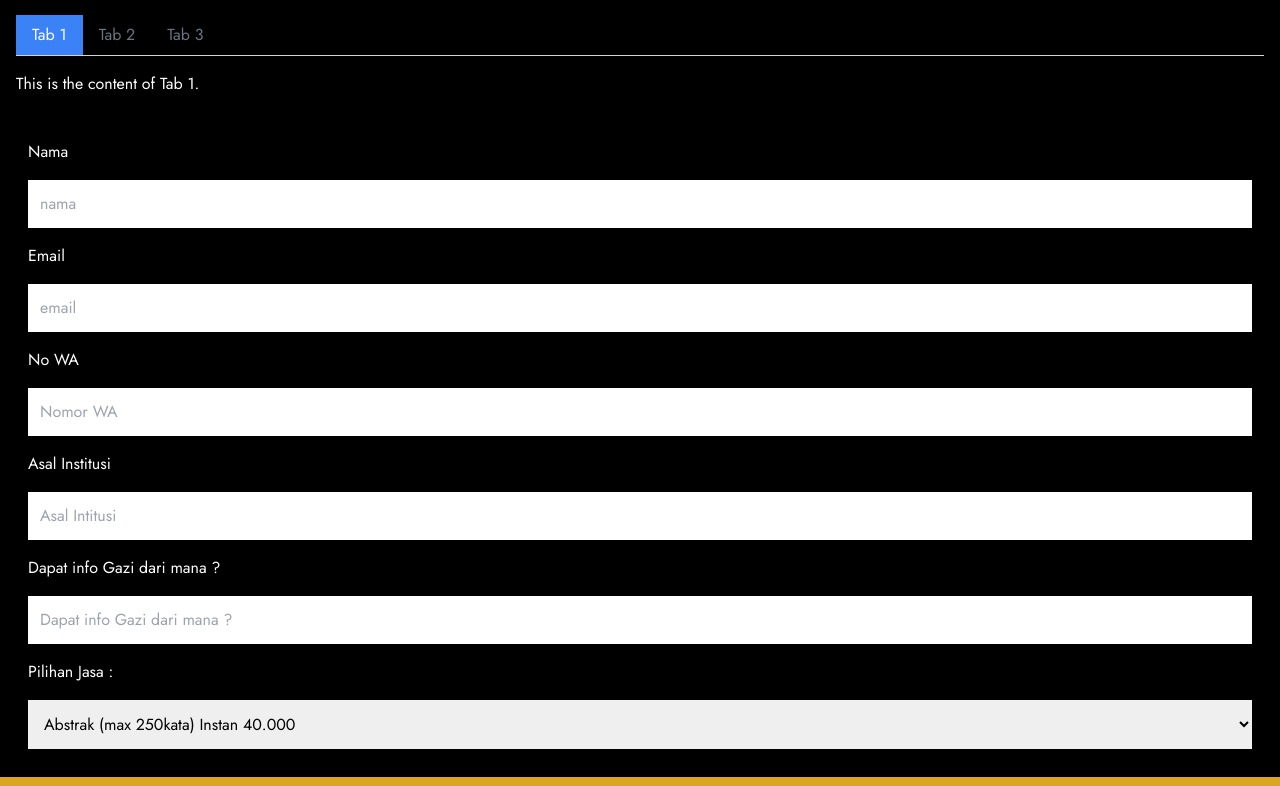
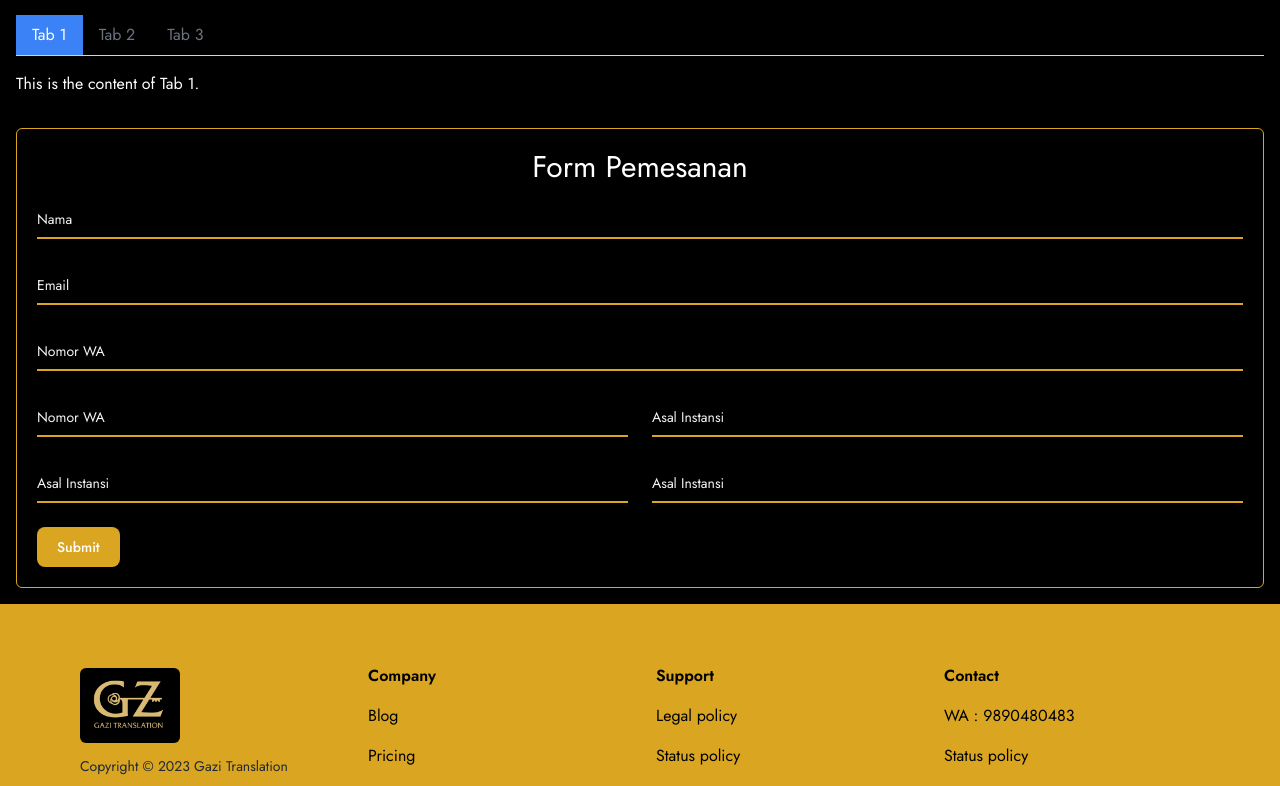
Before and after one commit to Luth-Badila/gazi-translation, a Next.js app: page / in a window 1280 px wide. Shown: the part 1689-2475 px from the top of the page. Built offline with nearby package versions, Linux system fonts and the light colour scheme.

Commit message:
changed form layout and color

```diff
--- a/src/app/components/Footer.jsx
+++ b/src/app/components/Footer.jsx
@@ -39,7 +39,7 @@ export default function Footer() {
     // </footer>
     <footer className="bg-[#daa520]">
       <div class="mx-auto container py-16 xl:px-20 lg:px-12 sm:px-6 px-4">
-        <div class="grid grid grid-cols-1 sm:grid-cols-2 md:grid-cols-3 xl:grid-cols-4 md:gap-8 gap-4">
+        <div class="grid  grid-cols-1 sm:grid-cols-2 md:grid-cols-3 xl:grid-cols-4 md:gap-8 gap-4">
           <div class="flex flex-col flex-shrink-0">
             <div class="bg-black w-[100px] p-3 rounded-md">
               <Image src={Logo} alt="Logo Gazi" />
--- a/src/app/components/Form.jsx
+++ b/src/app/components/Form.jsx
@@ -2,12 +2,137 @@
 
 function Form() {
   return (
-    <div className="p-3">
-      <form className="flex flex-col gap-4">
+    <div className="p-5 flex flex-col gap-3 border rounded-md border-[#daa520]">
+      <h1 className="text-3xl text-center">Form Pemesanan</h1>
+      <form>
+        <div class="relative z-0 w-full mb-6 group">
+          <input
+            type="email"
+            name="floating_email"
+            id="floating_email"
+            class="block py-2.5 px-0 w-full text-sm text-white bg-transparent border-0 border-b-2 border-[#daa520] appearance-none focus:outline-none focus:ring-0 focus:border-[#c49829] peer"
+            placeholder=" "
+            required
+          />
+          <label
+            for="floating_email"
+            class="peer-focus:font-medium absolute text-sm text-gray-100 duration-300 transform -translate-y-6 scale-75 top-3 -z-10 origin-[0] peer-focus:left-0 peer-focus:text-gray-200 peer-focus:dark:text-gray-300 peer-placeholder-shown:scale-100 peer-placeholder-shown:translate-y-0 peer-focus:scale-75 peer-focus:-translate-y-6"
+          >
+            Nama
+          </label>
+        </div>
+        <div class="relative z-0 w-full mb-6 group">
+          <input
+            type="email"
+            name="floating_email"
+            id="floating_email"
+            class="block py-2.5 px-0 w-full text-sm text-white bg-transparent border-0 border-b-2 border-[#daa520] appearance-none focus:outline-none focus:ring-0 focus:border-[#c49829] peer"
+            placeholder=" "
+            required
+          />
+          <label
+            for="floating_email"
+            class="peer-focus:font-medium absolute text-sm text-gray-100 duration-300 transform -translate-y-6 scale-75 top-3 -z-10 origin-[0] peer-focus:left-0 peer-focus:text-gray-200 peer-focus:dark:text-gray-300 peer-placeholder-shown:scale-100 peer-placeholder-shown:translate-y-0 peer-focus:scale-75 peer-focus:-translate-y-6"
+          >
+            Email
+          </label>
+        </div>
+        <div class="relative z-0 w-full mb-6 group">
+          <input
+            type="email"
+            name="floating_email"
+            id="floating_email"
+            class="block py-2.5 px-0 w-full text-sm text-white bg-transparent border-0 border-b-2 border-[#daa520] appearance-none focus:outline-none focus:ring-0 focus:border-[#c49829] peer"
+            placeholder=" "
+            required
+          />
+          <label
+            for="floating_email"
+            class="peer-focus:font-medium absolute text-sm text-gray-100 duration-300 transform -translate-y-6 scale-75 top-3 -z-10 origin-[0] peer-focus:left-0 peer-focus:text-gray-200 peer-focus:dark:text-gray-300 peer-placeholder-shown:scale-100 peer-placeholder-shown:translate-y-0 peer-focus:scale-75 peer-focus:-translate-y-6"
+          >
+            Nomor WA
+          </label>
+        </div>
+
+        <div class="grid md:grid-cols-2 md:gap-6">
+          <div class="relative z-0 w-full mb-6 group">
+            <input
+              type="email"
+              name="floating_email"
+              id="floating_email"
+              class="block py-2.5 px-0 w-full text-sm text-white bg-transparent border-0 border-b-2 border-[#daa520] appearance-none focus:outline-none focus:ring-0 focus:border-[#c49829] peer"
+              placeholder=" "
+              required
+            />
+            <label
+              for="floating_email"
+              class="peer-focus:font-medium absolute text-sm text-gray-100 duration-300 transform -translate-y-6 scale-75 top-3 -z-10 origin-[0] peer-focus:left-0 peer-focus:text-gray-200 peer-focus:dark:text-gray-300 peer-placeholder-shown:scale-100 peer-placeholder-shown:translate-y-0 peer-focus:scale-75 peer-focus:-translate-y-6"
+            >
+              Nomor WA
+            </label>
+          </div>
+          <div class="relative z-0 w-full mb-6 group">
+            <input
+              type="email"
+              name="floating_email"
+              id="floating_email"
+              class="block py-2.5 px-0 w-full text-sm text-white bg-transparent border-0 border-b-2 border-[#daa520] appearance-none focus:outline-none focus:ring-0 focus:border-[#c49829] peer"
+              placeholder=" "
+              required
+            />
+            <label
+              for="floating_email"
+              class="peer-focus:font-medium absolute text-sm text-gray-100 duration-300 transform -translate-y-6 scale-75 top-3 -z-10 origin-[0] peer-focus:left-0 peer-focus:text-gray-200 peer-focus:dark:text-gray-300 peer-placeholder-shown:scale-100 peer-placeholder-shown:translate-y-0 peer-focus:scale-75 peer-focus:-translate-y-6"
+            >
+              Asal Instansi
+            </label>
+          </div>
+        </div>
+        <div class="grid md:grid-cols-2 md:gap-6">
+          <div class="relative z-0 w-full mb-6 group">
+            <input
+              type="email"
+              name="floating_email"
+              id="floating_email"
+              class="block py-2.5 px-0 w-full text-sm text-white bg-transparent border-0 border-b-2 border-[#daa520] appearance-none focus:outline-none focus:ring-0 focus:border-[#c49829] peer"
+              placeholder=" "
+              required
+            />
+            <label
+              for="floating_email"
+              class="peer-focus:font-medium absolute text-sm text-gray-100 duration-300 transform -translate-y-6 scale-75 top-3 -z-10 origin-[0] peer-focus:left-0 peer-focus:text-gray-200 peer-focus:dark:text-gray-300 peer-placeholder-shown:scale-100 peer-placeholder-shown:translate-y-0 peer-focus:scale-75 peer-focus:-translate-y-6"
+            >
+              Asal Instansi
+            </label>
+          </div>
+          <div class="relative z-0 w-full mb-6 group">
+            <input
+              type="email"
+              name="floating_email"
+              id="floating_email"
+              class="block py-2.5 px-0 w-full text-sm text-white bg-transparent border-0 border-b-2 border-[#daa520] appearance-none focus:outline-none focus:ring-0 focus:border-[#c49829] peer"
+              placeholder=" "
+              required
+            />
+            <label
+              for="floating_email"
+              class="peer-focus:font-medium absolute text-sm text-gray-100 duration-300 transform -translate-y-6 scale-75 top-3 -z-10 origin-[0] peer-focus:left-0 peer-focus:text-gray-200 peer-focus:dark:text-gray-300 peer-placeholder-shown:scale-100 peer-placeholder-shown:translate-y-0 peer-focus:scale-75 peer-focus:-translate-y-6"
+            >
+              Asal Instansi
+            </label>
+          </div>
+        </div>
+
+        <button type="submit" class=" text-white bg-[#daa520] hover:bg-[#ffc636] focus:ring-4 focus:outline-none focus:ring-[#fde3a2] font-medium rounded-lg text-sm w-full sm:w-auto px-5 py-2.5 text-center">
+          Submit
+        </button>
+      </form>
+
+      {/* <form className="flex flex-col gap-4">
         <label>Nama</label>
-        <input type="text" placeholder="nama" className="text-black p-3" />
+        <input type="text" placeholder="Nama" className="p-3 outline-none bg-transparent border-b-2 border-[#daa520] text-white" />
         <label>Email</label>
-        <input type="email" placeholder="email" className="text-black p-3" />
+        <input type="email" placeholder="Email" className="text-black p-3" />
         <label>No WA</label>
         <input type="telp" placeholder="Nomor WA" className="text-black p-3" />
         <label>Asal Institusi</label>
@@ -21,7 +146,7 @@ function Form() {
           <option value="jurnalLokal">Jurnal Lokal Instan 24jam 55.000(std dosen)</option>
           <option value="audi">Audi</option>
         </select>
-      </form>
+      </form> */}
     </div>
   );
 }
```
